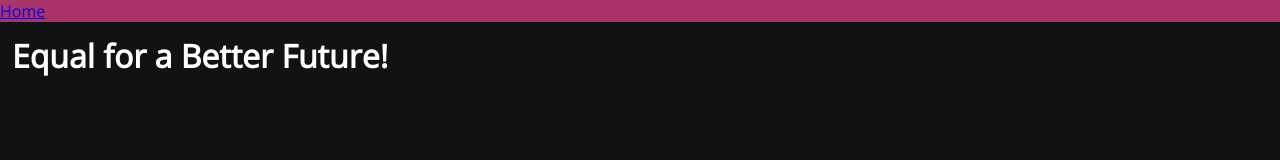
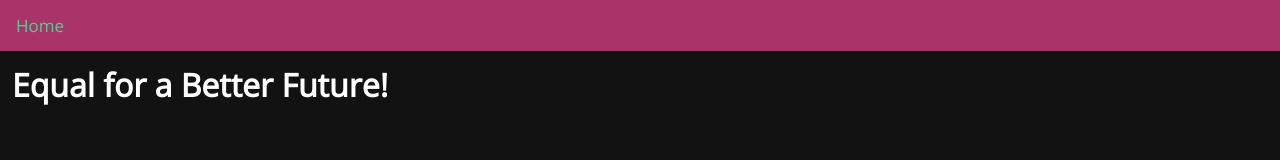
Before and after one commit to VyrixNFPO/PublishNetlify, a plain HTML site: page index.html in a window 1280 px wide. Drawn offline with nearby package versions, Linux system fonts and the light colour scheme.

Commit message:
Update: Vyrix, Index

```diff
--- a/index.html
+++ b/index.html
@@ -6,7 +6,7 @@
     </head>
     <body>
         <div class="nav">
-            <a href="index.html">Home</a>
+            <a class="active" href="index.html">Home</a>
         </div>
         <div class="content">
             <h1>Equal for a Better Future!</h1>
--- a/vyrix.css
+++ b/vyrix.css
@@ -13,6 +13,16 @@ body {
 
 .nav {
     background-color: #AA336A;
+    overflow: hidden;
+}
+
+.nav a {
+    float: left;
+    color: #55CC95;
+    text-align: center;
+    padding: 14px 16px;
+    text-decoration: none;
+    font-size: 17px;
 }
 
 .content {
```
